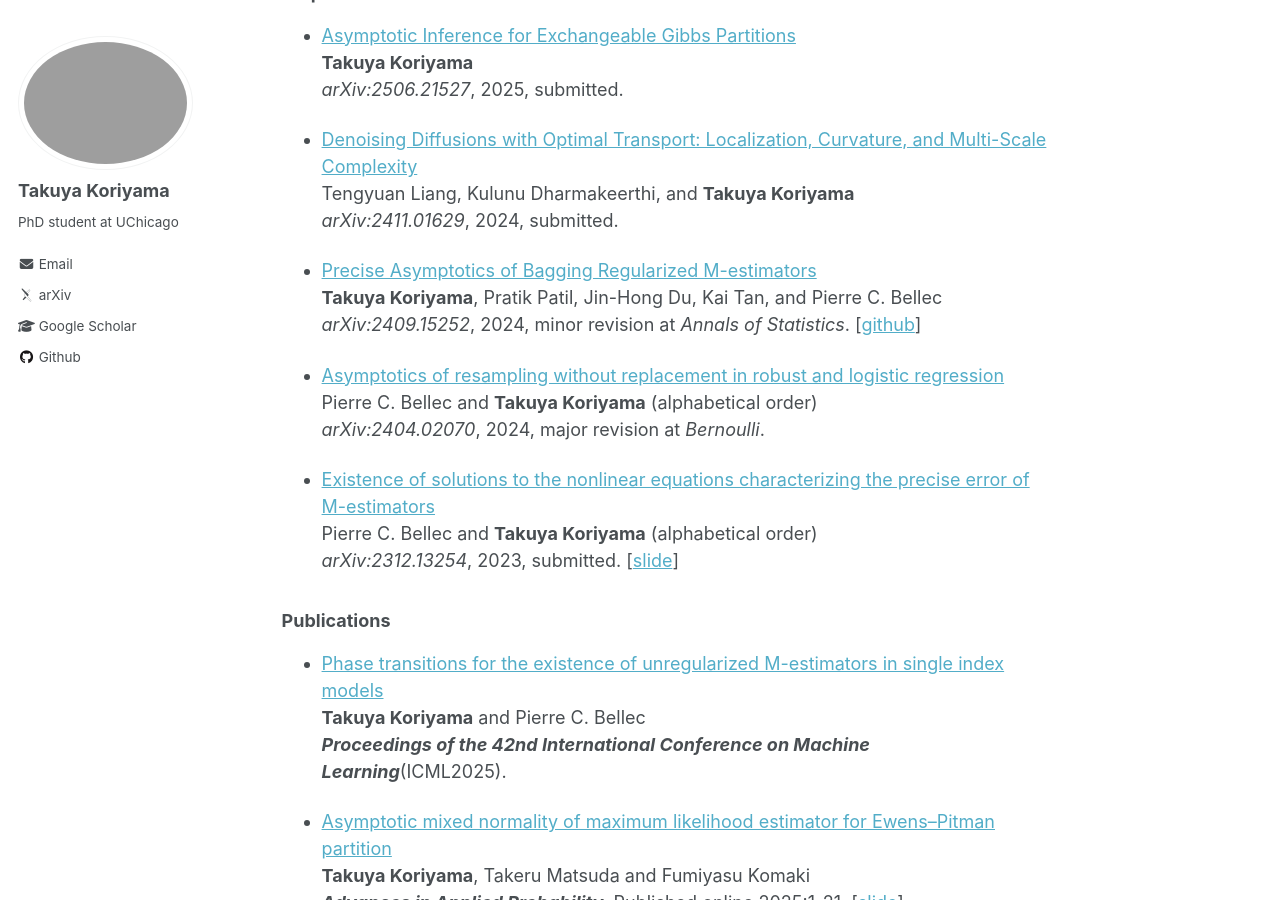
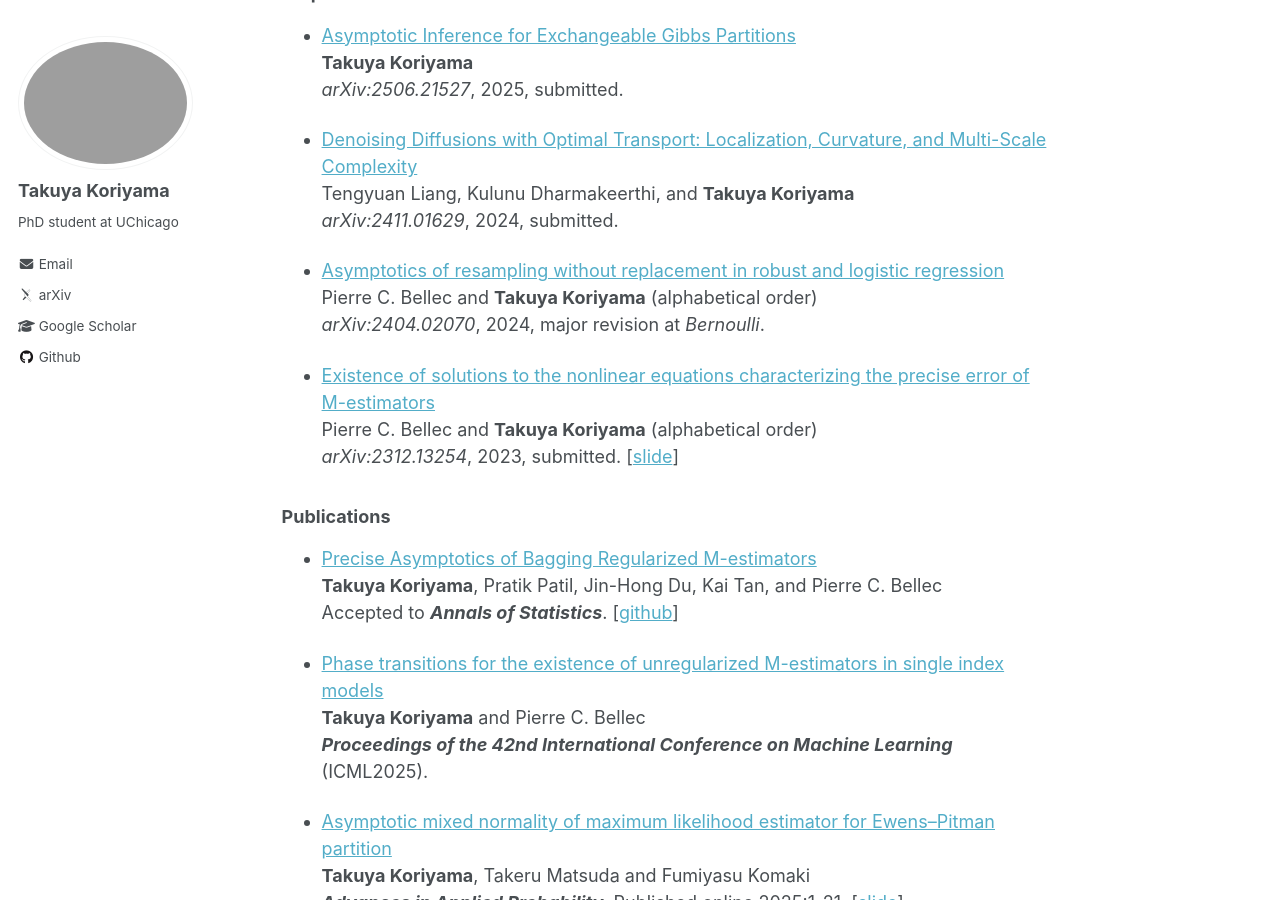
Before and after one commit to TakuyaKoriyama/takuyakoriyama.github.io, a Jekyll site: the page built from _pages/about.md, in a window 1280 px wide and 900 px high, scrolled down 478 px. Built offline with Jekyll 4.4.1, drawn with Linux system fonts in a browser that asks for light colours; some web fonts are replaced; part of the change alters nothing that is shown.

Commit message:
Update about.md

```diff
--- a/_pages/about.md
+++ b/_pages/about.md
@@ -30,10 +30,6 @@ __Takuya Koriyama__\\
 Tengyuan Liang, Kulunu Dharmakeerthi, and __Takuya Koriyama__\\
 *arXiv:2411.01629*, 2024, submitted.
 
-* [Precise Asymptotics of Bagging Regularized M-estimators](https://arxiv.org/abs/2409.15252)\\
-__Takuya Koriyama__, Pratik Patil, Jin-Hong Du, Kai Tan, and Pierre C. Bellec \\
-*arXiv:2409.15252*, 2024, minor revision at *Annals of Statistics*. [[github](https://github.com/jaydu1/subagging-asymptotics)]
-
 * [Asymptotics of resampling without replacement in robust and logistic regression](https://arxiv.org/abs/2404.02070)\\
 Pierre C. Bellec and __Takuya Koriyama__ (alphabetical order) \\
 *arXiv:2404.02070*, 2024, major revision at *Bernoulli*.
@@ -43,9 +39,13 @@ Pierre C. Bellec and __Takuya Koriyama__ (alphabetical order)\\
 *arXiv:2312.13254*, 2023, submitted. [[slide](../files/nonlinear_system_slide.pdf)]
 
 ### Publications
+* [Precise Asymptotics of Bagging Regularized M-estimators](https://arxiv.org/abs/2409.15252)\\
+__Takuya Koriyama__, Pratik Patil, Jin-Hong Du, Kai Tan, and Pierre C. Bellec \\
+Accepted to __*Annals of Statistics*__. [[github](https://github.com/jaydu1/subagging-asymptotics)]
+
 * [Phase transitions for the existence of unregularized M-estimators in single index models](https://arxiv.org/abs/2501.03163)\\
 __Takuya Koriyama__ and Pierre C. Bellec \\
-__*Proceedings of the 42nd International Conference on Machine Learning*__(ICML2025).
+__*Proceedings of the 42nd International Conference on Machine Learning*__ (ICML2025).
 
 * [Asymptotic mixed normality of maximum likelihood estimator for Ewens--Pitman partition](https://doi.org/10.1017/apr.2025.10020)\\
 __Takuya Koriyama__, Takeru Matsuda and Fumiyasu Komaki\\
```
